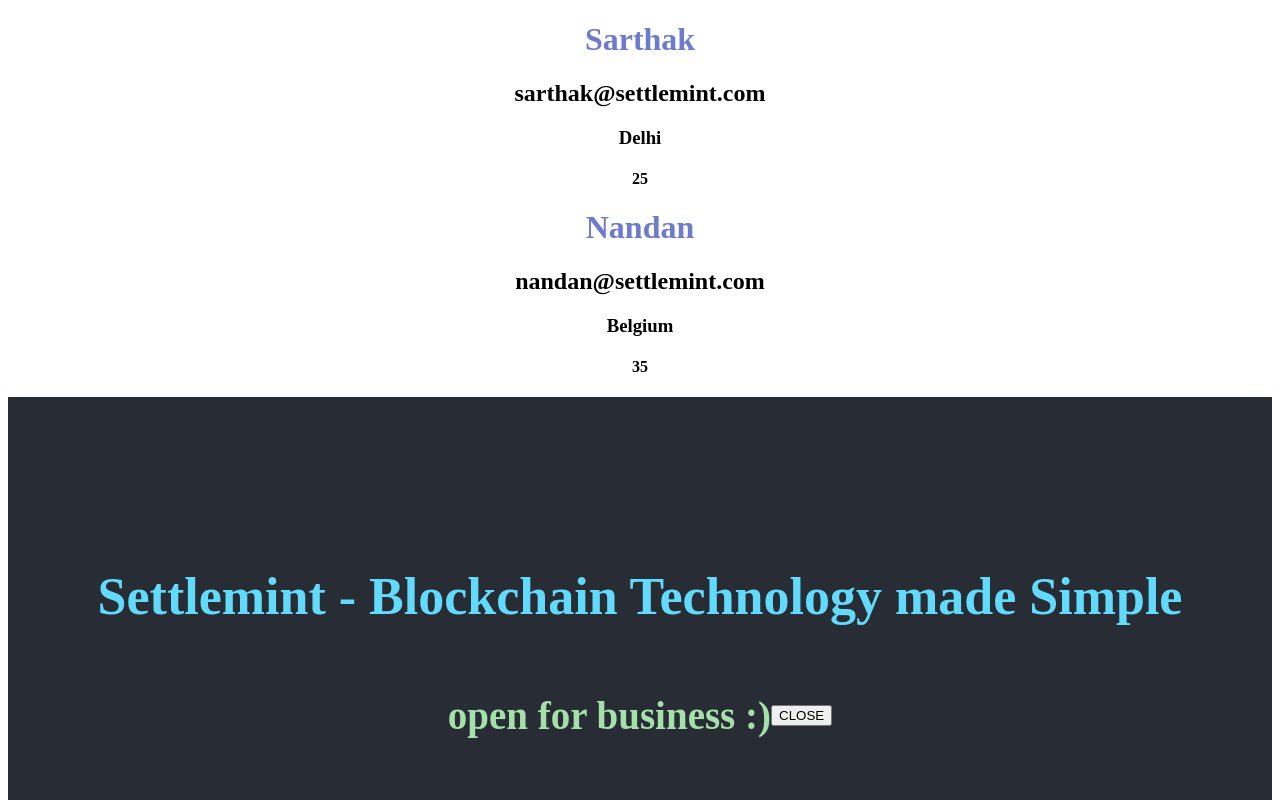
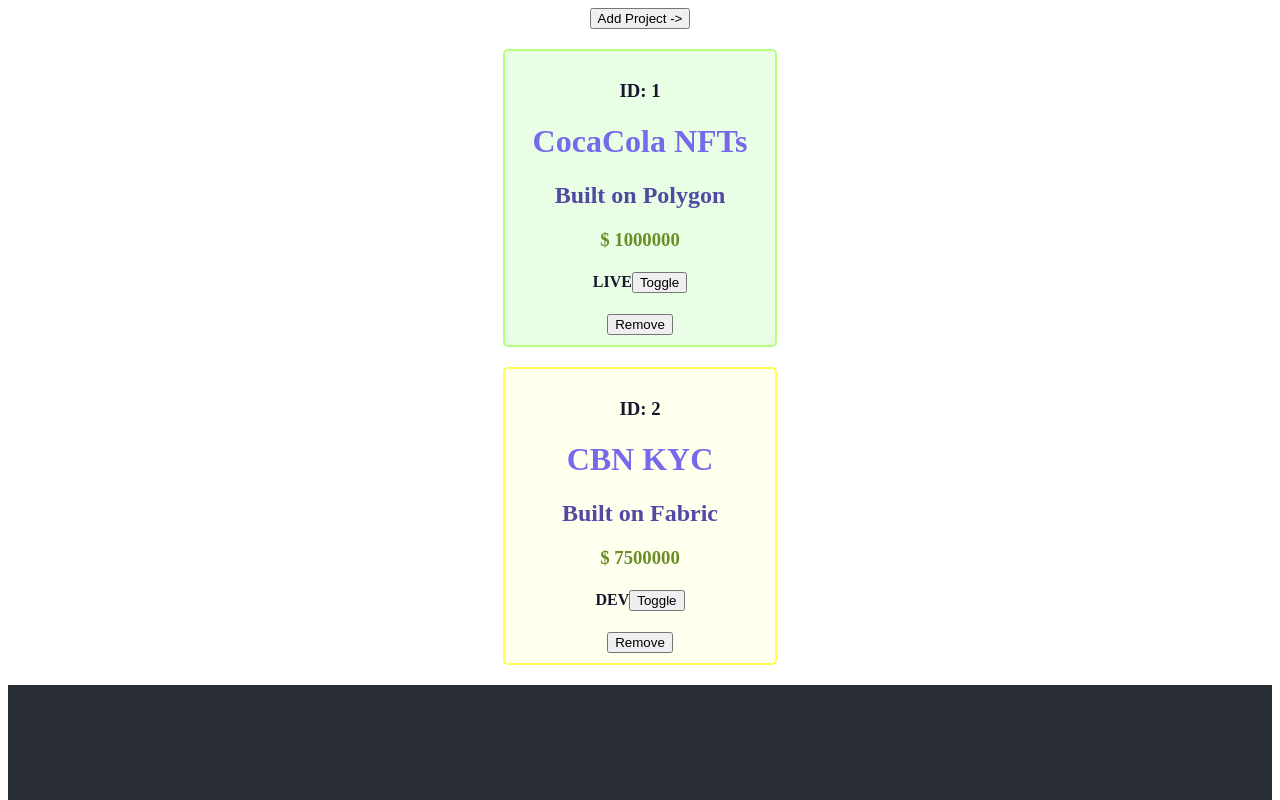
Before and after one commit to satoshi-u/pedro-react, a React (Create React App) app: page / in a window 1280 px wide. Shown: the top 800 px of the page. Built offline with nearby package versions, Linux system fonts and the light colour scheme.

Commit message:
pedro#5 : CRUD in react

```diff
--- a/src/App.js
+++ b/src/App.js
@@ -1,37 +1,133 @@
-import React from 'react';
+import React, { useState } from 'react';
 import styles from './App.module.css';
-import { User } from './User';
+import { Project } from './Project';
 import { Footer } from './Footer';
 
 // npx create-react-app .
 function App() {
-  const users = [
+  // STATE
+  const [projectList, setProjectList] = useState([
     {
-      name: 'Sarthak',
-      email: 'sarthak@settlemint.com',
-      location: 'Delhi',
-      age: 25,
+      id: 1,
+      name: 'CocaCola NFTs',
+      chain: 'Polygon',
+      budget: 1000000,
+      status: true,
     },
     {
-      name: 'Nandan',
-      email: 'nandan@settlemint.com',
-      location: 'Belgium',
-      age: 35,
+      id: 2,
+      name: 'CBN KYC',
+      chain: 'Fabric',
+      budget: 7500000,
+      status: false,
     },
-  ];
+  ]);
+  const [showAddProject, setShowAddProject] = useState(false);
+  const [name, setName] = useState('');
+  const [chain, setChain] = useState('');
+  const [budget, setBudget] = useState(0);
+  const [status, setStatus] = useState(false);
 
+  // ACTION
+  const handleName = (event) => {
+    const name = event.target.value;
+    setName(name);
+  };
+  const handleChain = (event) => {
+    const chain = event.target.value;
+    setChain(chain);
+  };
+  const handleBudget = (event) => {
+    const budget = event.target.value;
+    setBudget(parseInt(budget));
+  };
+  const handleStatus = (event) => {
+    let status = event.target.value;
+    status = status === 'true' ? true : false;
+    setStatus(status);
+  };
+  const addProject = () => {
+    setProjectList([
+      ...projectList,
+      {
+        id: projectList.length
+          ? projectList[projectList.length - 1].id + 1
+          : 1,
+        name,
+        chain,
+        budget,
+        status,
+      },
+    ]);
+  };
+  const deleteProject = (id) => {
+    // return true only for the object to be filtered
+    setProjectList(
+      projectList.filter((project) => project.id !== id)
+    );
+  };
+  const toggleProjectStatus = (id) => {
+    setProjectList(
+      projectList.map((project) => {
+        if (project.id === id)
+          return { ...project, status: !project.status };
+        else return project;
+      })
+    );
+  };
+
+  // RENDER
   return (
     <div className={styles.App}>
-      {users.map((user, key) => {
-        return (
-          <User
-            name={user.name}
-            email={user.email}
-            location={user.location}
-            age={user.age}
-          />
-        );
-      })}
+      <div className={styles.AddProject}>
+        <button
+          onClick={() => {
+            setShowAddProject(!showAddProject);
+          }}
+        >
+          {showAddProject ? 'Hide x' : 'Add Project ->'}
+        </button>
+        {showAddProject && (
+          <div>
+            <input
+              onChange={handleName}
+              placeholder=" name (Project X)"
+            />
+            <input
+              onChange={handleChain}
+              placeholder="chain (Ethereum)"
+            />
+            <input
+              onChange={handleBudget}
+              placeholder=" budget (1000000)"
+            />
+            <input
+              onChange={handleStatus}
+              placeholder="status (true|false)"
+            />
+            <button onClick={addProject}>Add Project</button>
+          </div>
+        )}
+      </div>
+
+      <div className={styles.ListProjects}>
+        {projectList.map((project, key) => {
+          return (
+            <div key={key}>
+              <Project
+                id={project.id}
+                name={project.name}
+                chain={project.chain}
+                budget={project.budget}
+                status={project.status}
+                deleteProject={deleteProject}
+                toggleProjectStatus={toggleProjectStatus}
+              />
+            </div>
+          );
+        })}
+      </div>
+
       <Footer />
     </div>
   );
--- a/src/App.module.css
+++ b/src/App.module.css
@@ -37,7 +37,7 @@
   }
 }
 
-.UserName{
+.Purple{
   color:#6E7ACD
 }
 
@@ -83,3 +83,33 @@
   align-items: center;
   justify-content: space-evenly;
 }
+
+.ProjectLive {
+  max-width: 250px;
+  margin: 20px auto;
+  overflow: auto;
+  min-height: 100px;
+  border: 2px solid rgb(178, 255, 126);
+  padding: 10px;
+  border-radius: 5px;
+  background-color: hsl(113, 100%, 95%);
+}
+
+.ProjectDev {
+  max-width: 250px;
+  margin: 20px auto;
+  overflow: auto;
+  min-height: 100px;
+  border: 2px solid #ffff5a;
+  padding: 10px;
+  border-radius: 5px;
+  background-color: #ffffed;
+}
+
+.AddProject {
+
+}
+
+.ListProjects {
+
+}
--- /dev/null
+++ b/src/Project.js
@@ -0,0 +1,26 @@
+import React from 'react';
+import styles from './App.module.css';
+
+export const Project = (props) => {
+  return (
+    <div
+      className={
+        props.status ? styles.ProjectLive : styles.ProjectDev
+      }
+    >
+      <h3 style={{ color: '#17152F' }}>ID: {props.id}</h3>
+      <h1 style={{ color: '#7669EB' }}>{props.name}</h1>
+      <h2 style={{ color: '#5249A4' }}>Built on {props.chain}</h2>
+      <h3 style={{ color: '#6A8D26' }}>$ {props.budget}</h3>
+      <h4 style={{ color: '#17152F' }}>
+        {props.status ? 'LIVE' : 'DEV'}
+        <button onClick={() => props.toggleProjectStatus(props.id)}>
+          Toggle
+        </button>
+      </h4>
+      <button onClick={() => props.deleteProject(props.id)}>
+        Remove
+      </button>
+    </div>
+  );
+};
--- a/src/User.js
+++ /dev/null
@@ -1,13 +0,0 @@
-import React from 'react';
-import styles from './App.module.css';
-
-export const User = (props) => {
-  return (
-    <div>
-      <h1 className={styles.UserName}>{props.name}</h1>
-      <h2>{props.email}</h2>
-      <h3>{props.location}</h3>
-      <h4>{props.age}</h4>
-    </div>
-  );
-};
```
